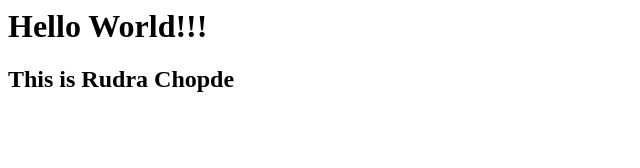
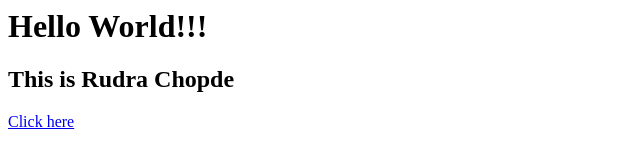
Before and after one commit to RudraChopde/FSD, a plain HTML site: page index.html in a window 1280 px wide. Shown: the whole page, without its empty margins (0-640 px from the left). Drawn offline with Linux system fonts and the light colour scheme.

Commit message:
adding link to navbar

```diff
--- a/index.html
+++ b/index.html
@@ -7,5 +7,6 @@
 	<body>
 		<h1>Hello World!!!<br/></h1>
 		<h2>This is Rudra Chopde</h2>
+		<a href="navbar.html">Click here</a>
 	</body>
 </html>
```
